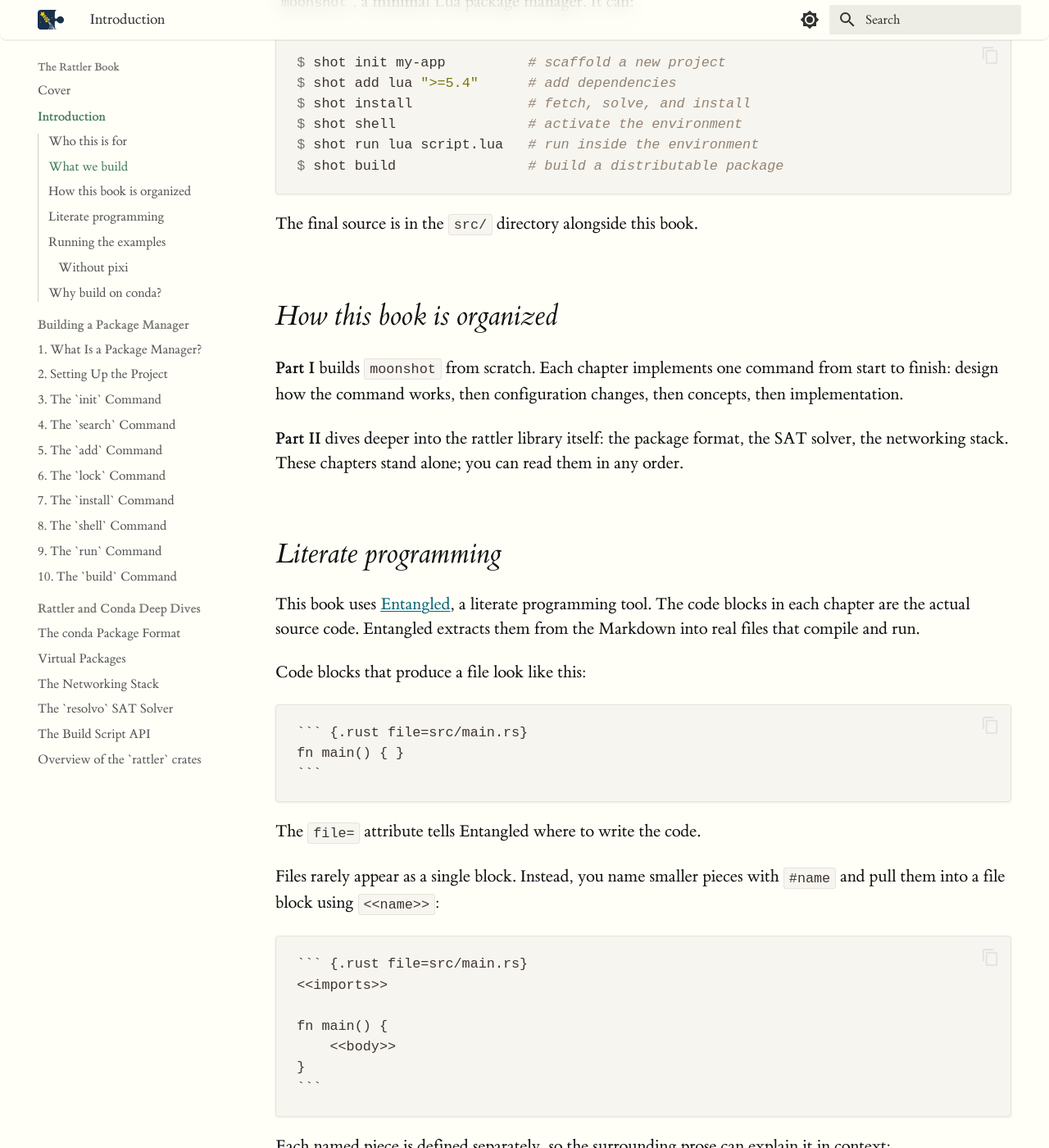
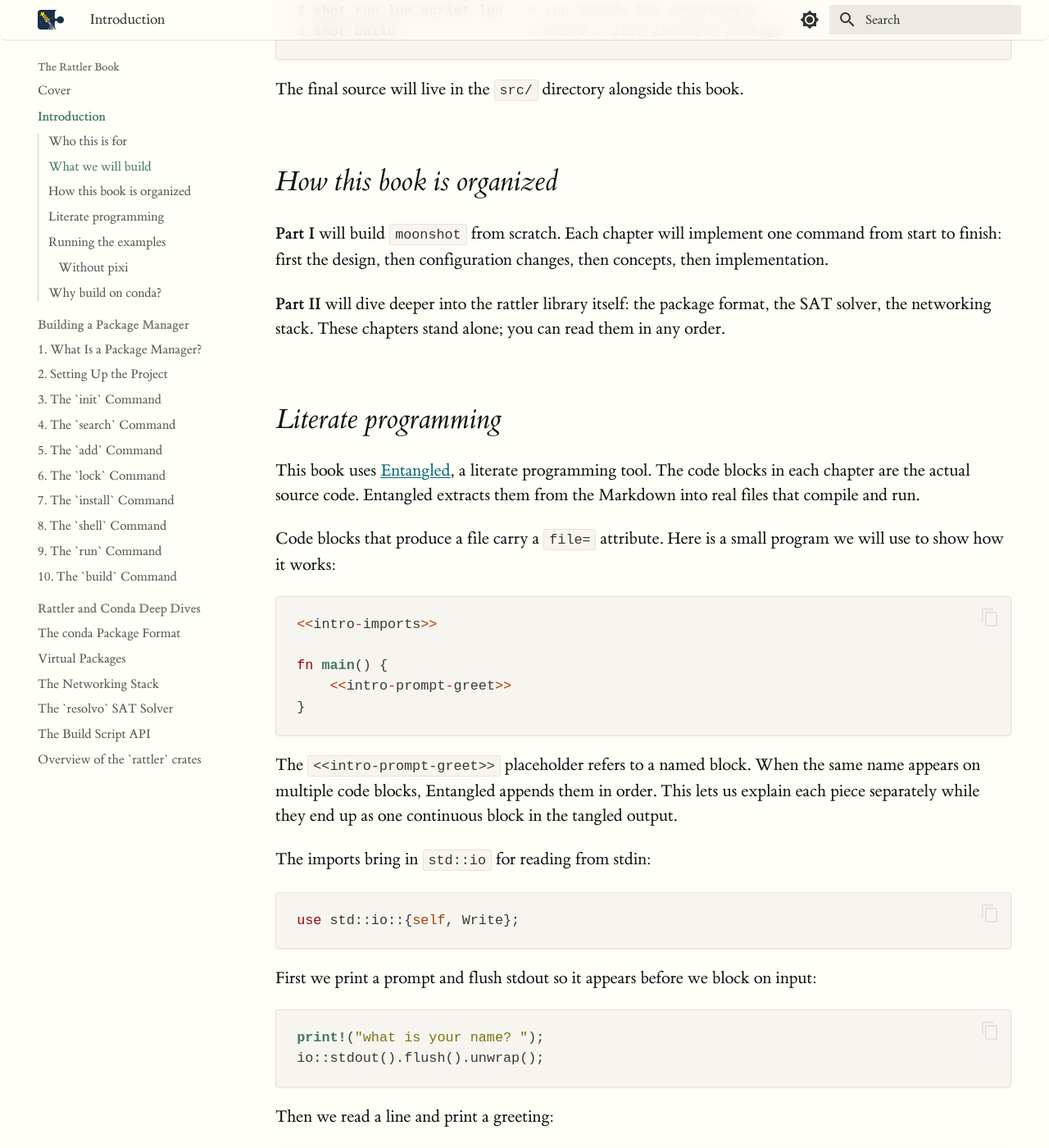
Before and after one commit to prefix-dev/rattler-book, an MkDocs documentation site: the page built from book/src/introduction.md, in a window 1280 px wide and 1400 px high, scrolled down 1523 px. Shown: the whole window at 82% size. Built offline with MkDocs 1.6.1 and Material for MkDocs 9.7.7, drawn with Linux system fonts in a browser that asks for light colours; some of the changed text lies outside the part shown.

Commit message:
rewrite chapter 1

````diff
--- a/book/overrides/landing.html
+++ b/book/overrides/landing.html
@@ -129,13 +129,13 @@ endblock %} {% block footer %}{% endblock %} {% block container %}
             Building a custom package manager from scratch using rattler, a rust
             library for building package managers on top of the conda ecosystem.
         </p>
-        <div class="rb-landing__epigraph">
+        <!--<div class="rb-landing__epigraph">
             <p>
                 The function of good software is to make the complex appear to
                 be simple.
             </p>
             <footer>Grady Booch</footer>
-        </div>
+        </div>-->
         <a href="{{ 'introduction/' | url }}" class="rb-landing__cta"
             >Click to start reading</a
         >
--- a/book/src/introduction.md
+++ b/book/src/introduction.md
@@ -2,36 +2,30 @@
 
 <span class="newthought">This book</span> teaches you how to build a package manager.
 
-Here is what the finished tool looks like. We write `lumen`, a Lua image
-library that wraps ImageMagick, build it into a distributable package, install
-it in a separate project, and use it:
+Here is what using the finished tool will look like:
 
 ```console
-$ shot init lumen --library
-$ cat lumen.lua
-local M = {}
-function M.thumbnail(input, size)
-    local output = input:gsub("(%..+)$", "_thumb%1")
-    os.execute(string.format("magick %s -thumbnail %dx%d %s", input, size, size, output))
-    return output
-end
-return M
-
-$ shot build
-✔ Built lumen-0.1.0-lua_0.conda
-
-$ mkdir lumen-app && cd lumen-app
-$ shot init lumen-app
+$ shot init my-app --channel conda-forge --channel ../channel
 $ shot add lumen imagemagick
 $ shot install
+✔ Installed 12 packages
+
 $ shot run lua -e "require('lumen').thumbnail('photo.jpg', 128)"
 ```
 
-By the end of this book, you will have built the tool that just did that.
-`lumen` is a Lua library you wrote. ImageMagick is a C library with dozens of
-native dependencies. Both were installed, linked, and activated by your package
-manager, built on top of **[rattler]**, a library that implements the [conda]
-package specification in pure Rust.
+`lumen` is a Lua library we wrote ourselves. ImageMagick is a C library with
+dozens of native dependencies. Both were solved, installed, and activated by
+our package manager. Where did `lumen` come from? We built it with moonshot's
+other headline command:
+
+```console
+$ shot build --output-dir ../channel
+✔ Built lumen-0.1.0-lua_0.conda
+```
+
+By the end of this book, you will have built the tool that did all of that, on
+top of **[rattler]**, a library that implements the [conda] package
+specification in pure Rust.
 
 [conda]: https://docs.conda.io/projects/conda/en/stable/
 
@@ -48,9 +42,9 @@ You don't need to know anything about conda, packaging, or the Lua programming
 language.  We use [Lua] as the target language because it's small and
 self-contained, but the techniques generalize to any ecosystem.
 
-## What we build
+## What we will build
 
-`moonshot`, a minimal Lua package manager.  It can:
+`moonshot`, a minimal Lua package manager. By the final chapter it will be able to:
 
 ```console
 $ shot init my-app          # scaffold a new project
@@ -61,66 +55,65 @@ $ shot run lua script.lua   # run inside the environment
 $ shot build                # build a distributable package
 ```
 
-The final source is in the `src/` directory alongside this book.
+The final source will live in the `src/` directory alongside this book.
 
 ## How this book is organized
 
-**Part I** builds `moonshot` from scratch. Each chapter implements one command
-from start to finish: design how the command works, then configuration changes,
+**Part I** will build `moonshot` from scratch. Each chapter will implement one
+command from start to finish: first the design, then configuration changes,
 then concepts, then implementation.
 
-**Part II** dives deeper into the rattler library itself: the package format,
-the SAT solver, the networking stack.  These chapters stand alone; you can read
-them in any order.
+**Part II** will dive deeper into the rattler library itself: the package
+format, the SAT solver, the networking stack. These chapters stand alone; you
+can read them in any order.
 
 ## Literate programming
 
-This book uses [Entangled], a literate programming tool.  The code blocks in
-each chapter are the actual source code.  Entangled extracts them from the
+This book uses [Entangled], a literate programming tool. The code blocks in
+each chapter are the actual source code. Entangled extracts them from the
 Markdown into real files that compile and run.
 
-Code blocks that produce a file look like this:
+Code blocks that produce a file carry a `file=` attribute. Here is a small
+program we will use to show how it works:
 
-~~~markdown
-``` {.rust file=src/main.rs}
-fn main() { }
-```
-~~~
-
-The `file=` attribute tells Entangled where to write the code.
-
-Files rarely appear as a single block.  Instead, you name smaller pieces with
-`#name` and pull them into a file block using `<<name>>`:
-
-~~~markdown
-``` {.rust file=src/main.rs}
-<<imports>>
+``` {.rust file=examples/intro/hello.rs}
+<<intro-imports>>
 
 fn main() {
-    <<body>>
+    <<intro-prompt-greet>>
 }
 ```
-~~~
 
-Each named piece is defined separately, so the surrounding prose can explain it
-in context:
+The `<<intro-prompt-greet>>` placeholder refers to a named block. When the same
+name appears on multiple code blocks, Entangled appends them in order. This
+lets us explain each piece separately while they end up as one continuous block
+in the tangled output.
 
-~~~markdown
-``` {.rust #imports}
-use std::io;
+The imports bring in `std::io` for reading from stdin:
+
+``` {.rust #intro-imports}
+use std::io::{self, Write};
 ```
-~~~
 
-~~~markdown
-``` {.rust #body}
-println!("hello");
+First we print a prompt and flush stdout so it appears before we block on input:
+
+``` {.rust #intro-prompt-greet}
+print!("what is your name? ");
+io::stdout().flush().unwrap();
 ```
-~~~
 
-Entangled stitches these together: every `<<imports>>` reference is replaced by
-the contents of the `#imports` block.  This lets the book introduce code in the
-order that makes sense for reading, while the tangled output follows the order
-the compiler expects.
+Then we read a line and print a greeting:
+
+``` {.rust #intro-prompt-greet}
+let mut name = String::new();
+io::stdin().read_line(&mut name).unwrap();
+println!("hello, {}!", name.trim());
+```
+
+Entangled stitches these together: every `<<intro-imports>>` reference is
+replaced by the contents of the `#intro-imports` block. This lets the book
+introduce code in the order that makes sense for reading, while the tangled
+output follows the order the compiler expects.
 
 You can tangle all files with:
 
````
